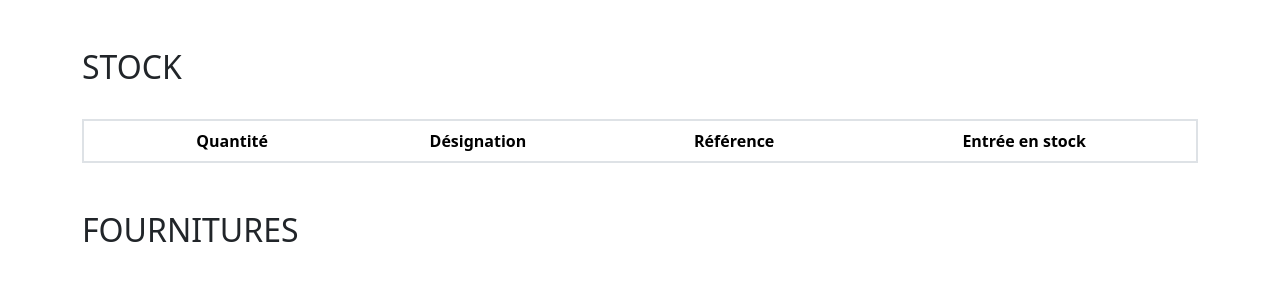
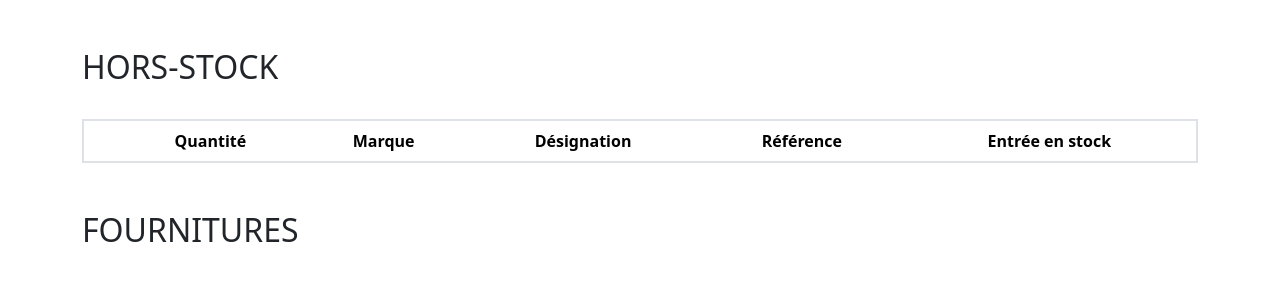
Before and after one commit to damizkrli/stockmaster, a Symfony app: template templates/home/index.html.twig in a window 1280 px wide. Shown: the part 478-759 px from the top of the page. Run offline with Twig, Linux system fonts and the light colour scheme; the template is opened without the code that fills it, so the values that code supplies are empty; some libraries are stand-ins or nearby versions.

Commit message:
UPDATE outofstock home table OUTOFSTOCK

```diff
--- a/templates/layout/_outofstock.html.twig
+++ b/templates/layout/_outofstock.html.twig
@@ -1,11 +1,12 @@
 <div class="container mt-5">
-    <h2 class="pb-4 text-start font-bold font-up deep-purple-text">STOCK</h2>
+    <h2 class="pb-4 text-start font-bold font-up deep-purple-text">HORS-STOCK</h2>
     <div class="rounded-3">
         <table class="table border border-2">
             <thead style="background-color: darkgray;">
             <tr>
                 <th class="text-center"></th>
                 <th class="text-center">Quantité</th>
+                <th class="text-center">Marque</th>
                 <th class="text-center">Désignation</th>
                 <th class="text-center">Référence</th>
                 <th class="text-center">Entrée en stock</th>
@@ -17,12 +18,13 @@
                     <tr>
                         <td class="text-center">
                             <svg xmlns="http://www.w3.org/2000/svg" fill="none" viewBox="0 0 24 24"
-                                 stroke-width="2.5" stroke="red" class="w-6 h-6">
+                                 stroke-width="2.5" stroke="red" class="w-6 h-6 svg">
                                 <path stroke-linecap="round" stroke-linejoin="round"
                                       d="M12 9v3.75m-9.303 3.376c-.866 1.5.217 3.374 1.948 3.374h14.71c1.73 0 2.813-1.874 1.948-3.374L13.949 3.378c-.866-1.5-3.032-1.5-3.898 0L2.697 16.126zM12 15.75h.007v.008H12v-.008z"/>
                             </svg>
                         </td>
                         <td class="text-center">{{ outOfStock.quantity }}</td>
+                        <td class="text-center">{{ outOfStock.brand | capitalize }}</td>
                         <td class="text-center">{{ outOfStock.name }}</td>
                         <td class="text-center">{{ outOfStock.reference }}</td>
                         <td class="text-center">{{ outOfStock.addedAt ? outOfStock.addedAt|date('Y-m-d') }}</td>
```
